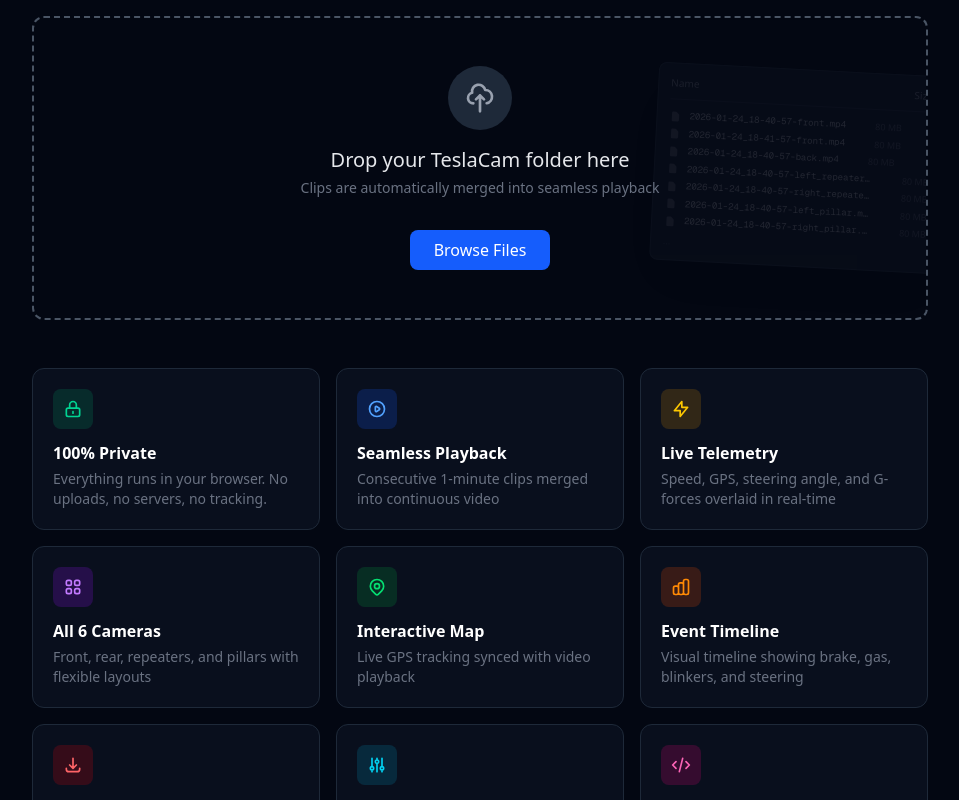
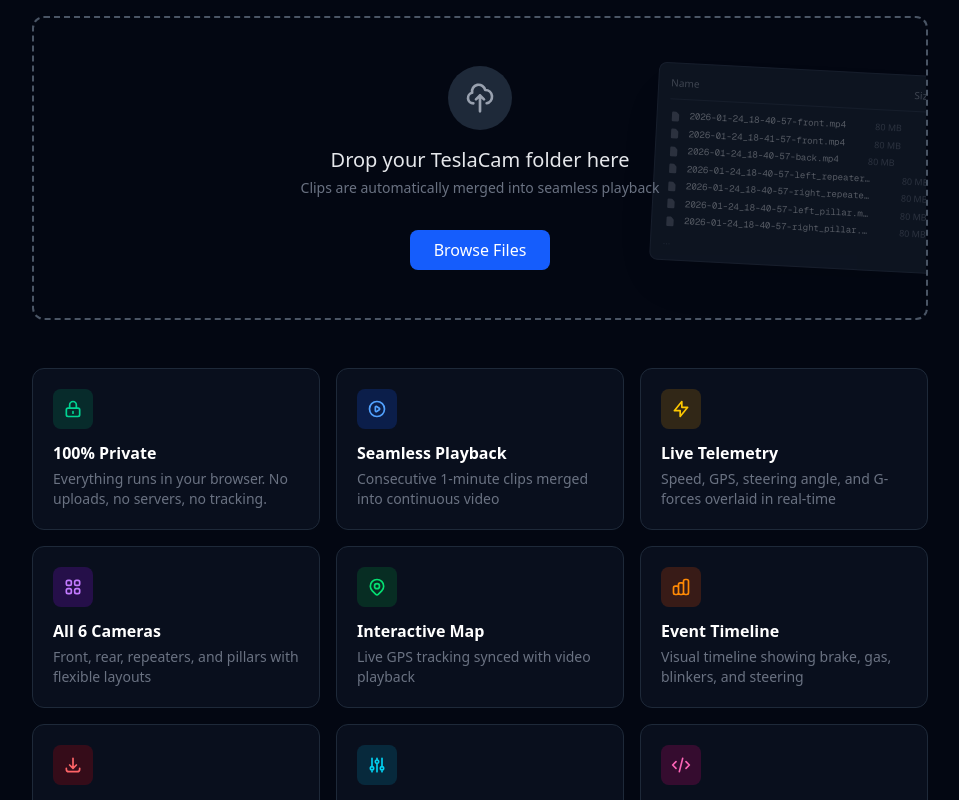
Before and after one commit to TioaChan/exportdash.cam, a Next.js app: page / in a window 1280 px wide. Shown: the top 800 px of the page, without its empty margins (160-1119 px from the left). Built offline with nearby package versions, Linux system fonts and the light colour scheme.

Commit message:
style: increase file list hint opacity

```diff
--- a/src/components/DropZone.tsx
+++ b/src/components/DropZone.tsx
@@ -133,7 +133,7 @@ export function DropZone({ onFilesAdded, hasVideos }: DropZoneProps) {
       onDrop={handleDrop}
     >
       {/* Decorative file list preview */}
-      <div className="absolute -right-4 top-1/2 -translate-y-1/2 rotate-3 opacity-[0.15] pointer-events-none select-none">
+      <div className="absolute -right-4 top-1/2 -translate-y-1/2 rotate-3 opacity-40 pointer-events-none select-none">
         <div className="bg-gray-800 rounded-lg p-3 shadow-2xl border border-gray-700 text-left w-72">
           <div className="flex items-center gap-2 mb-2 pb-2 border-b border-gray-700">
             <span className="text-[10px] text-gray-400 font-medium w-full">Name</span>
```
